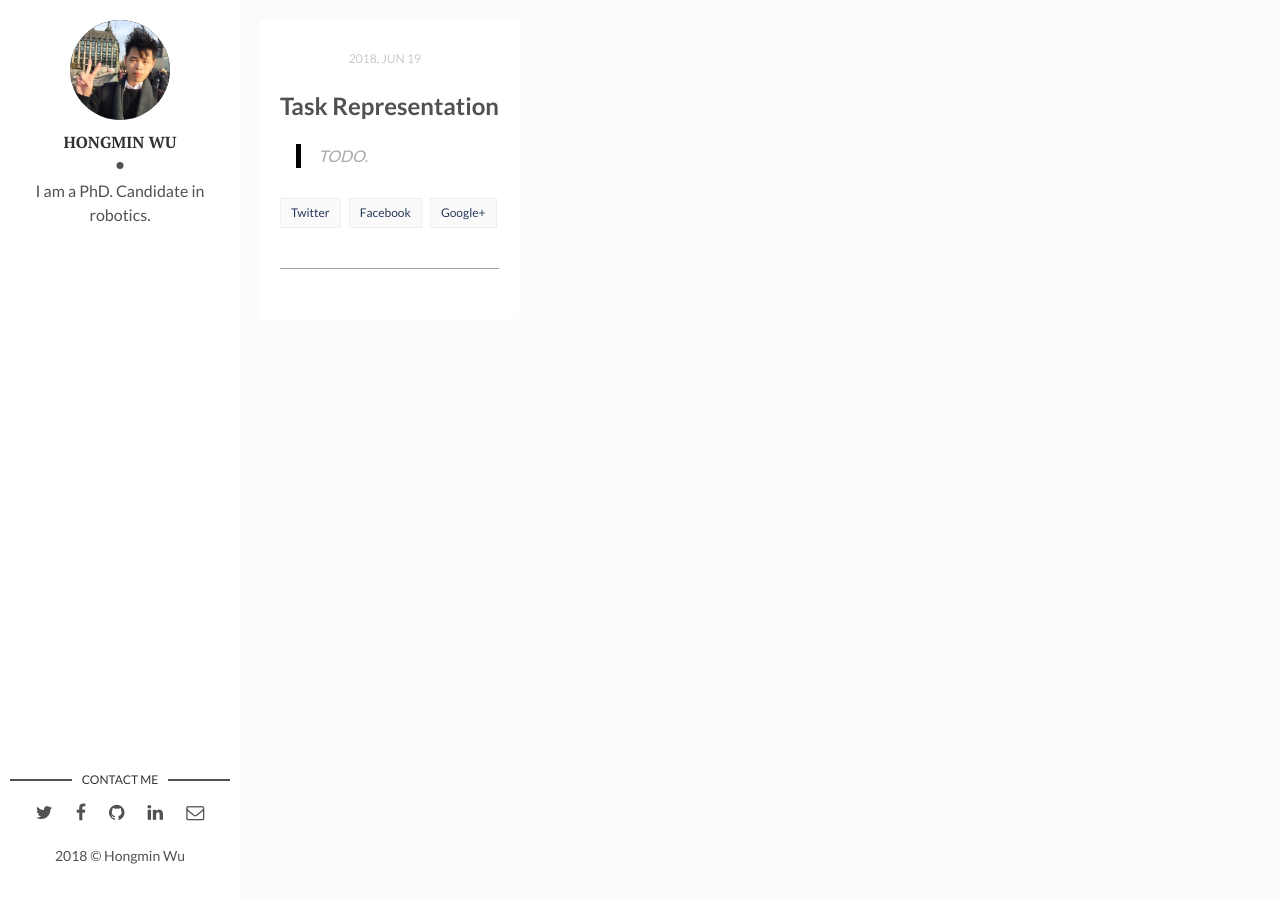
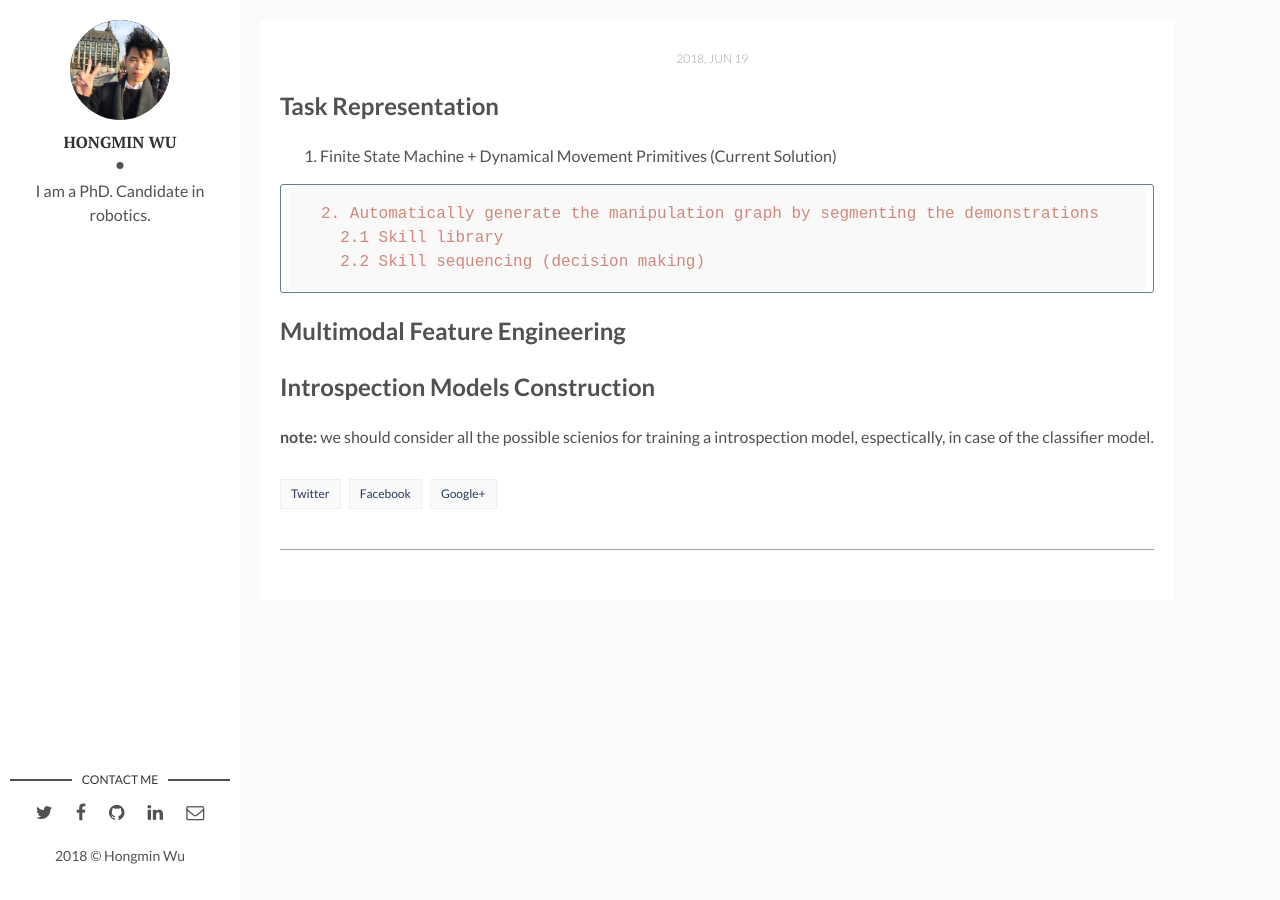
Before and after one commit to HongminWu/HongminWu.github.io, a Jekyll site: the page built from _posts/2017-09-12-Introspection_System.markdown, in a window 1280 px wide. Built offline with Jekyll 4.4.1, drawn with Linux system fonts in a browser that asks for light colours; our own code applies the rules of GitHub Pages for plain Markdown files; comment, search, counter and statistics services are not loaded.

Commit message:
Update 2017-09-12-Introspection_System.markdown

````diff
--- a/_posts/2017-09-12-Introspection_System.markdown
+++ b/_posts/2017-09-12-Introspection_System.markdown
@@ -3,8 +3,18 @@ layout: post
 title: Robot introspection System
 date: 2017-09-12 00:00:00 +0300
 description: Our developed introspection system is divided into three modulars: Task Representation, Multimodal Feature Engineering, Introspection Models Construction, Anomaly Detection, Anomaly Classification, Anomaly Recovery, Synthetic Multivariate Time Series Argumentation.
-img: how-to-start.jpg # Add image post (optional)
+img: spai_with_reco.jpg # Add image post (optional)
 tags: [Task Representation, Multimodal Feature Engineering, Introspection Models Construction, Anomaly Detection, Anomaly Classification, Anomaly Recovery, Synthetic Multivariate Time Series Argumentation] # add tag
 ---
 ## Task Representation
->TODO.
+1. Finite State Machine + Dynamical Movement Primitives (Current Solution)
+
+```
+2. Automatically generate the manipulation graph by segmenting the demonstrations
+  2.1 Skill library
+  2.2 Skill sequencing (decision making)
+```
+## Multimodal Feature Engineering
+
+## Introspection Models Construction
+**note:** we should consider all the possible scienios for training a introspection model, espectically, in case of the classifier model.
````
